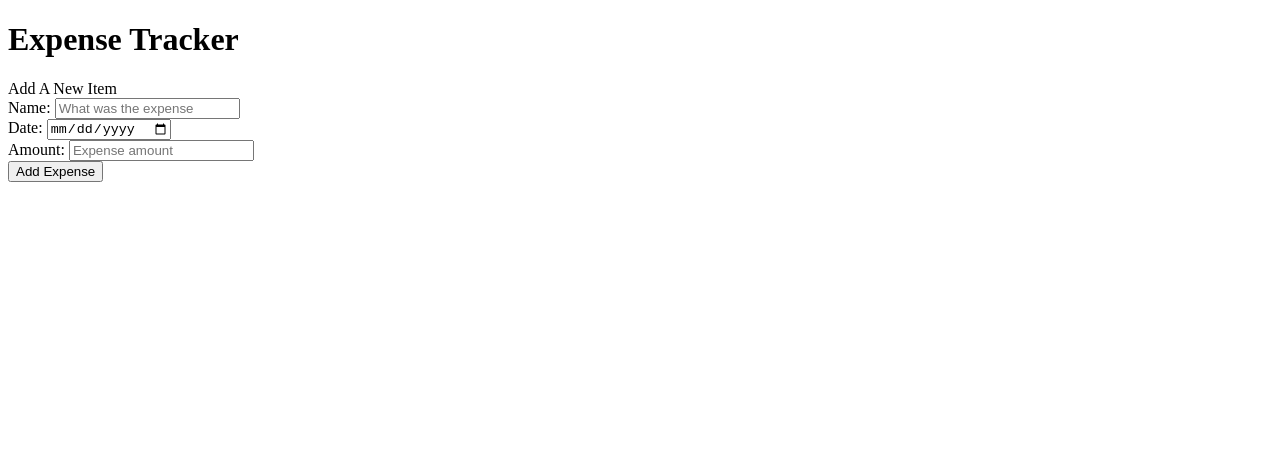
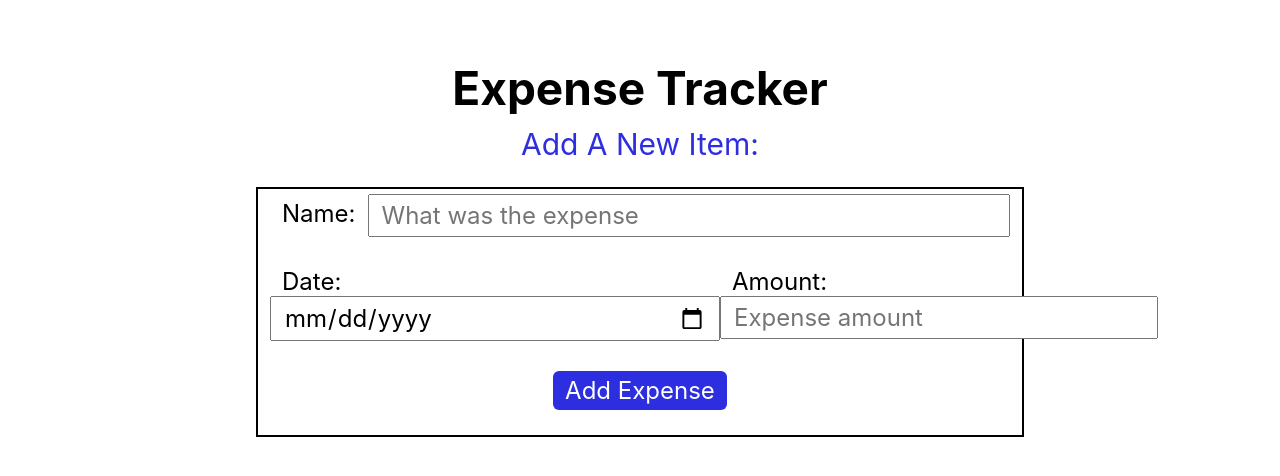
Before and after one commit to isaaxh/expense-tracker-app, a plain HTML site: page index.html in a window 1280 px wide. Drawn offline with Linux system fonts and the light colour scheme.

Commit message:
adds css stlying to form elements

```diff
--- a/index.html
+++ b/index.html
@@ -9,8 +9,9 @@
     <script src="./script.js" defer></script>
   </head>
   <body>
+    <div class="container">
       <h1 class="app-title">Expense Tracker</h1>
-    <div class="add-new-item">Add A New Item</div>
+      <div class="add-new-item">Add A New Item:</div>
       <form action="/" get="#" class="form">
         <div class="name-container">
           <label for="name" class="name">Name:</label>
@@ -21,6 +22,7 @@
             required
           />
         </div>
+        <div class="date-amount-container">
           <div class="date-container">
             <label for="name" class="name">Date:</label>
             <input
@@ -30,7 +32,7 @@
               required
             />
           </div>
-      <div class="name-container">
+          <div class="amount-container">
             <label for="amount" class="amount">Amount:</label>
             <input
               type="number"
@@ -39,7 +41,11 @@
               required
             />
           </div>
+        </div>
+        <div class="btn-container">
           <button type="button" class="btnAdd">Add Expense</button>
+        </div>
       </form>
+    </div>
   </body>
 </html>
--- a/style.css
+++ b/style.css
@@ -0,0 +1,90 @@
+:root {
+    --accent-color: rgb(46, 46, 225);
+    --hover-color: rgb(44, 44, 184);
+}
+
+* {
+    margin: 0;
+    padding: 0;
+    box-sizing: border-box;
+    font-size: 24px;
+    font-family: -apple-system, BlinkMacSystemFont, Segoe UI, Roboto,
+    Ubuntu, Helvetica Neue, sans-serif, Apple Color Emoji, Segoe UI Emoji,
+    Segoe UI Symbol;
+}
+
+body {
+    padding: 10px 20%;
+    height: 100vh;
+}
+
+.container {
+    text-align: center;
+}
+
+.app-title {
+    margin: 50px 0 10px;
+    font-size: 46px;
+}
+
+.add-new-item {
+    color: var(--accent-color);
+    font-size: 30px;
+    margin-bottom: 25px;
+}
+
+form {
+    border: 2px solid black;
+    display: flex;
+    flex-direction: column;
+}
+
+form * {
+    font-size: 24px;
+    margin-bottom: 10px;
+    padding: 5px 12px;
+}
+
+.name-container {
+    text-align: left;
+    width: 100%;
+    display: flex;
+}
+
+.name-container input {
+    flex: 1;
+}
+
+.date-amount-container {
+    display: flex;
+}
+
+.date-container, .amount-container {
+    margin: 0;
+    text-align: left;
+    padding: 0;
+    flex: 1;
+}
+
+.date-container input {
+    width: 450px;
+}
+
+.date-container label {
+    margin-right: 5px
+}
+
+.amount-container input {
+    width: 438px;
+}
+
+.btn-container button {
+    background-color: var(--accent-color);
+    color: white;
+    border-radius: 6px;
+    border: none;
+}
+
+.btn-container button:hover {
+    background-color: var(--hover-color);
+}
```
Lines whose indentation alone changed are shown as unchanged.
